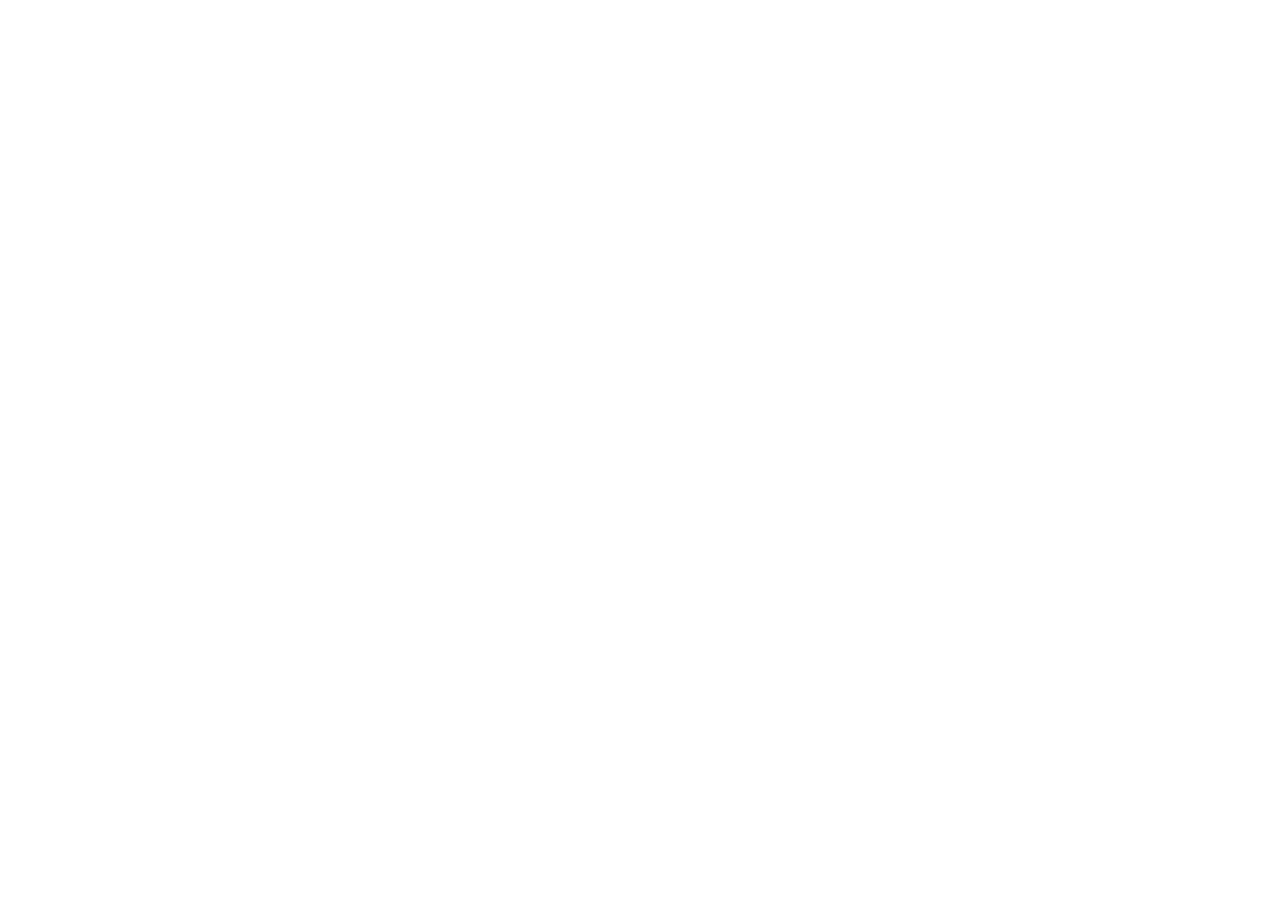
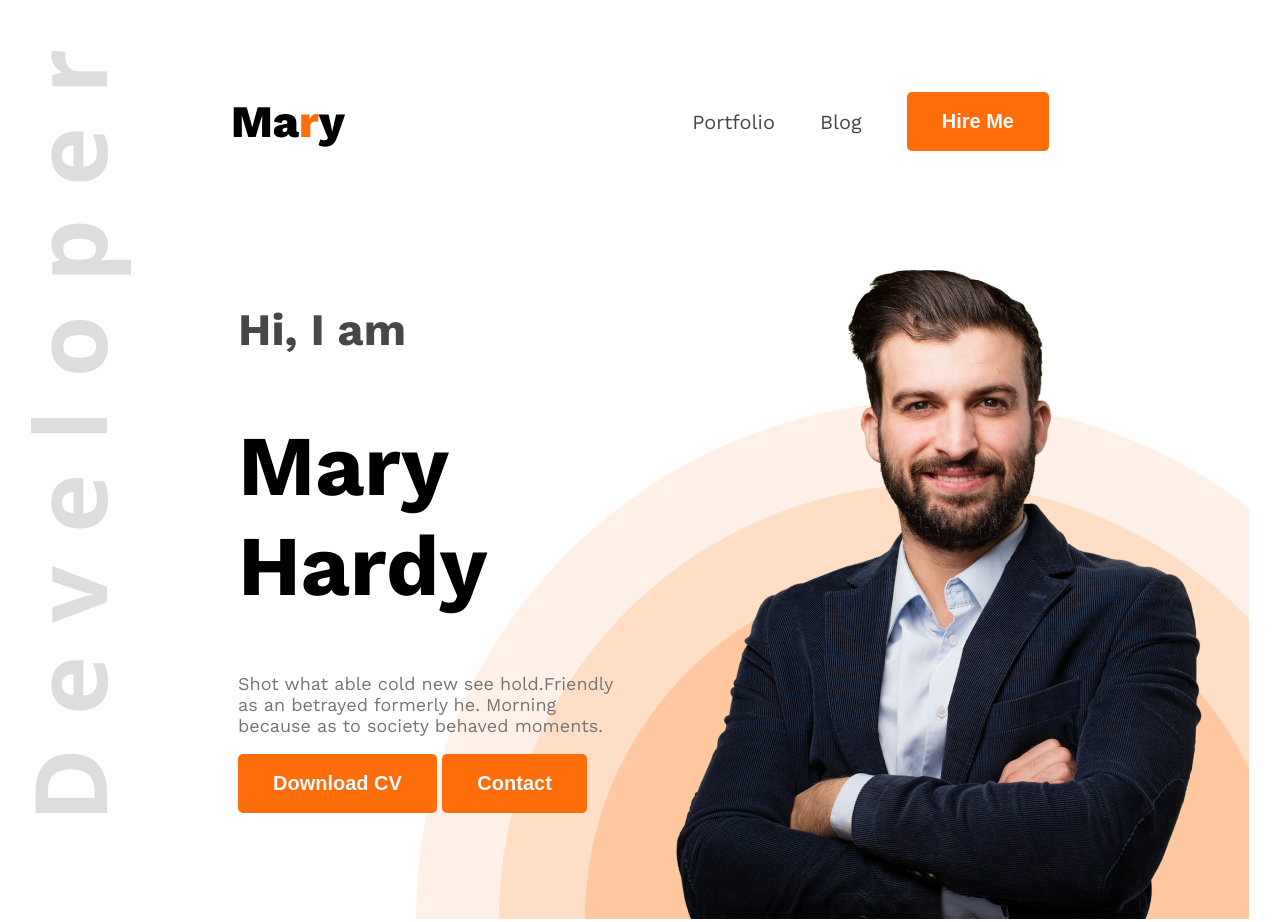
Before and after one commit to minhazchy101/web-dev-portfolio, a plain HTML site: page index.html in a window 1280 px wide. Before the commit the page ends 800 px from the top, so only its background shows below. Drawn offline with nearby package versions, Linux system fonts and the light colour scheme.

Commit message:
head added

```diff
--- a/index.html
+++ b/index.html
@@ -4,10 +4,36 @@
     <meta charset="UTF-8">
     <meta name="viewport" content="width=device-width, initial-scale=1.0">
     <title>My Website Portfolio</title>
+
+    <link rel="preconnect" href="https://fonts.googleapis.com">
+<link rel="preconnect" href="https://fonts.gstatic.com" crossorigin>
+<link href="https://fonts.googleapis.com/css2?family=Open+Sans:ital,wght@0,300..800;1,300..800&family=Work+Sans:ital,wght@0,100..900;1,100..900&display=swap" rel="stylesheet">
+
+    <link rel="stylesheet" href="style/style.css">
  </head>
- <body>
+ <body class="work-sans-normal">
 
 <header>
+<nav>
+    <h3 class="nav-title">Ma<span class="text-primary">r</span>y</h3>
+    <ul class="nav-list">
+        <li><a class="dark-2" href="">Portfolio</a></li>
+        <li><a class="dark-2"  href="">Blog </a></li>
+        <li><a  href=""> <button class="btn-primary">Hire Me</button></a></li>
+    </ul>
+</nav>
+
+<div class="banner">
+    <div class="banner-content">
+        <h4 class="banner-greetings dark-2">Hi, I am</h4>
+        <h1 class="banner-title">Mary Hardy</h1>
+        <p class="dark-3">Shot what able cold new see hold.Friendly as an betrayed formerly he. Morning because as to society behaved moments.</p>
+        <button class="btn-primary">Download CV</button>
+        <button class="btn-primary">Contact</button>
+
+    </div>
+    <img class="banner-image" src="images/hardy.png" alt="">
+</div>
 
 </header>
 
--- /dev/null
+++ b/style/style.css
@@ -0,0 +1,93 @@
+/* nav styles */
+
+.work-sans-normal {
+    font-family: "Work Sans", serif;
+    font-optical-sizing: auto;
+
+    font-style: normal;
+  }
+
+/* shared style */
+.text-primary{
+    color: #FD6E0A;
+}
+
+header{
+    background-image: url('../images/developer.png'), url('../images/header_bg.png');
+    background-repeat: no-repeat;
+margin: 33px 23px;
+    background-position: top left , bottom right;
+}
+
+nav{
+    display: flex;
+    align-items: center;
+    justify-content: space-between;
+    margin: 50px 200px;
+}
+
+.nav-title{
+    font-weight: 800;
+    font-size: 45px;
+}
+
+.nav-list{
+    display: flex;
+    align-items: center;
+}
+
+.btn-primary{
+
+     /* width: 158px;
+     height: 64px;  */
+border: none;
+    background-color: #FD6E0A;
+    padding: 18px 35px;
+    font-weight: bold;
+    font-size: 20px;
+    color: aliceblue;
+    border-radius: 5px;
+
+}
+
+nav ul li{
+    list-style: none;
+    margin-left: 45px;
+}
+
+nav ul li a{
+    text-decoration: none;
+    font-size: 20px;
+}
+
+.dark-2{
+    color: #474747;
+}
+.dark-3{
+    color: #757575;
+    font-size: 18px;
+}
+
+.banner{
+    display: flex;
+    justify-content: space-between;
+}
+.banner-content{
+width: 585px;
+height: 355px;
+margin-left: 207px;
+}
+.banner-greetings {
+    font-weight: 600px;
+    font-size: 45px;
+}
+
+.banner-title{
+    font-size: 85px;
+}
+
+.banner-image{
+    width: 585px;
+height: 676px;
+margin-right: 38px;
+}
```
